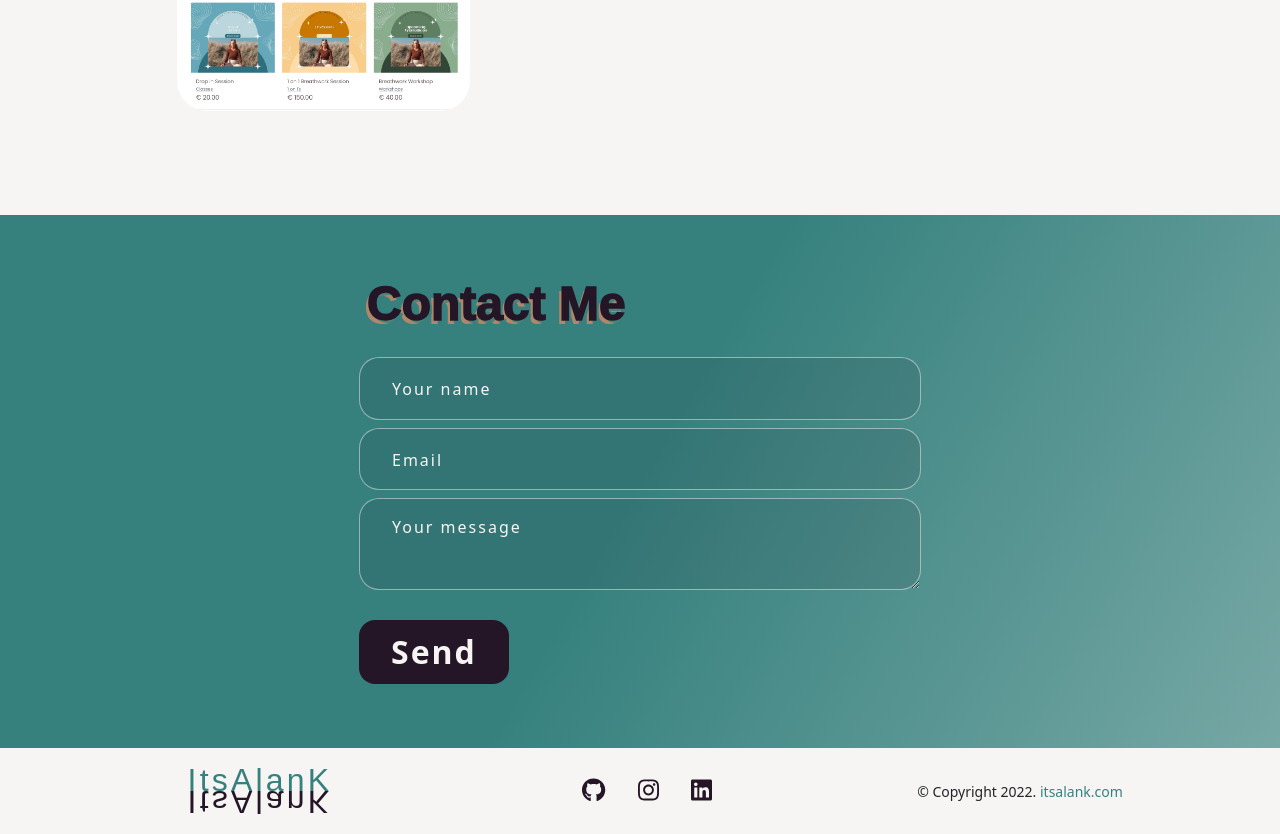
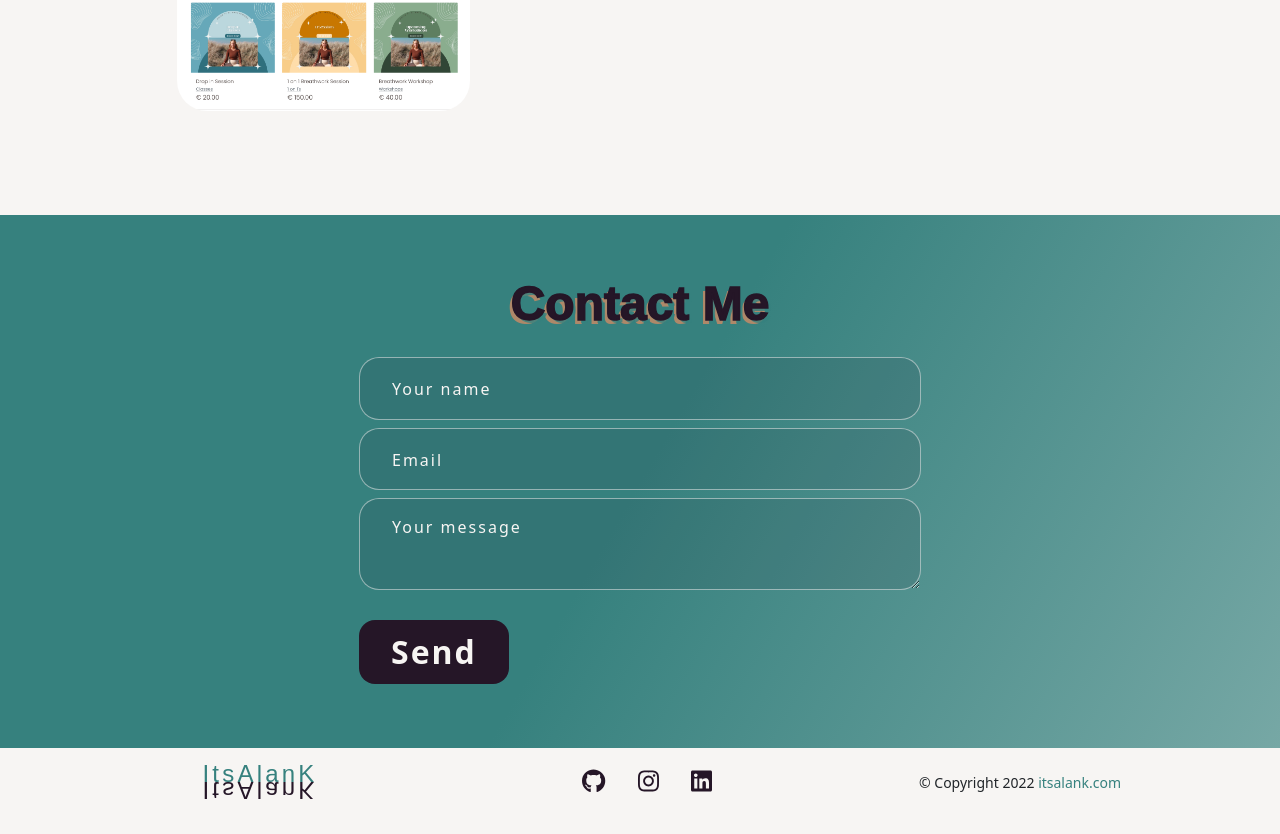
Before and after one commit to ItsAlanK/portfolio-site, a React (Create React App) app: page / in a window 1280 px wide. Shown: the part 1630-2464 px from the top of the page. Built offline with nearby package versions, Linux system fonts and the light colour scheme; a web font is replaced by a local one.

Commit message:
Change footer logo size and center contact title text

```diff
--- a/src/components/Contact.js
+++ b/src/components/Contact.js
@@ -19,7 +19,7 @@ export const Contact = () => {
     <section className="contact" id="contact">
       <Container>
         <Row className="align-items-center flex">
-          <Col size={12} md={6}>
+          <Col size={12} md={6} className='contact-container'>
             <iframe title='dummyframe' name="dummyframe" id="dummyframe"></iframe>
             <h1 className="title">Contact Me</h1>
             <form
--- a/src/components/Footer.js
+++ b/src/components/Footer.js
@@ -18,7 +18,7 @@ export const Footer = () => {
             </div>
           </Col>
           <Col sm={12} lg={4} className="text-center">
-            <small >&copy; Copyright 2022. <a href='https://itsalank.com'>itsalank.com</a></small>
+            <small >&copy; Copyright 2022 <a href='https://itsalank.com'>itsalank.com</a></small>
           </Col>
         </Row>
       </Container>
--- a/src/style/contact.scss
+++ b/src/style/contact.scss
@@ -6,6 +6,10 @@
 
     .hidden {
       display: none;
+    }
+
+    .contact-container{
+      text-align: center;
     }
   }
 
--- a/src/style/footer.scss
+++ b/src/style/footer.scss
@@ -10,7 +10,7 @@
 
     .navbar-brand {
         font-family: style.$logo-font;
-        font-size: 2rem !important;
+        font-size: 1.5rem !important;
         letter-spacing: 0.2rem;
         color: style.$teal !important;
         transition: 0.2s linear;
@@ -25,7 +25,7 @@
         display: block;
         color: style.$dark-purple;
         transform: rotate3d(1, 0, 0, 180deg);
-        margin: -26px 0 0 0;
+        margin: -20px 0 0 0;
         transition: 0.2s linear;
     }
 
```
